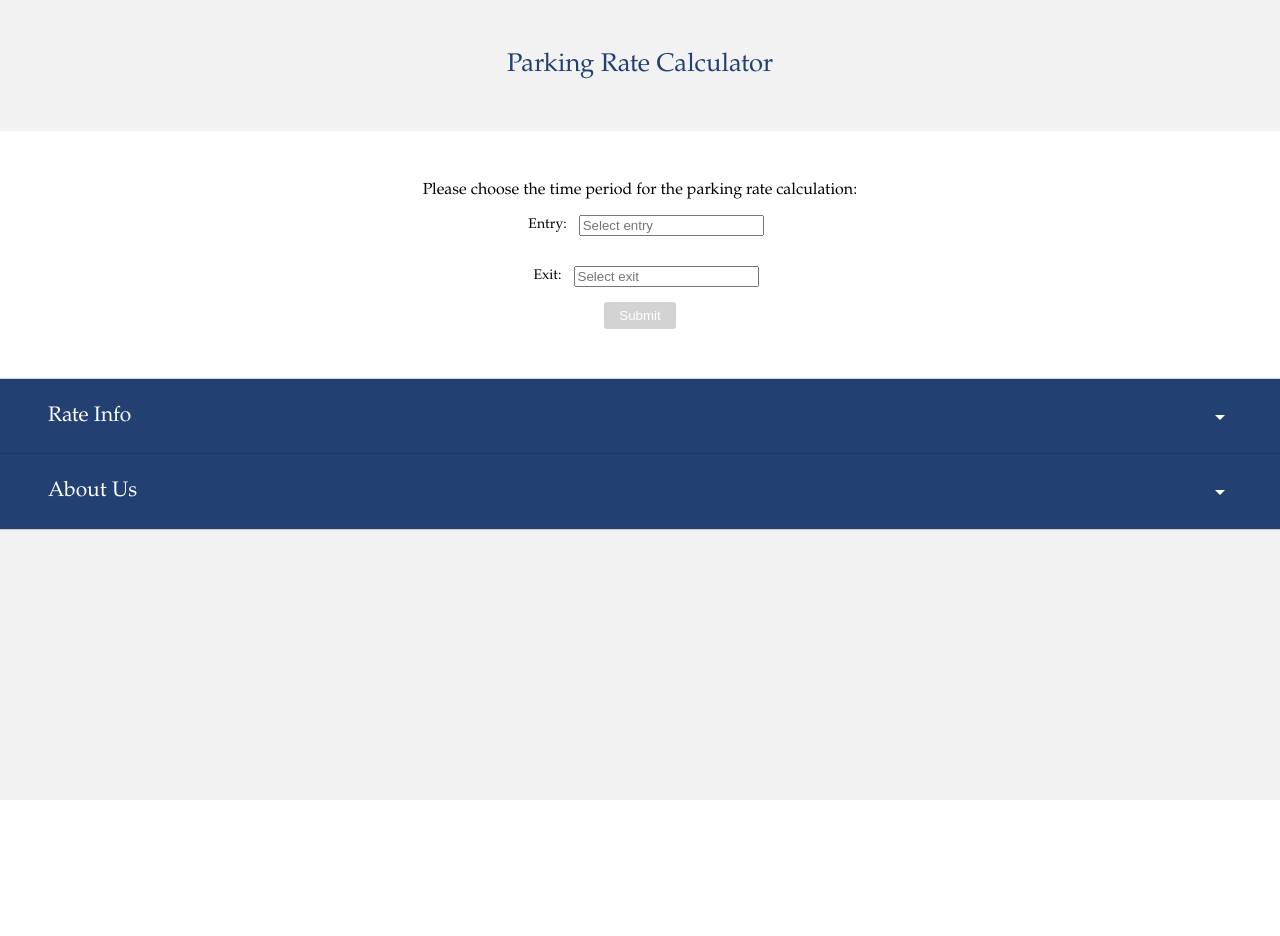
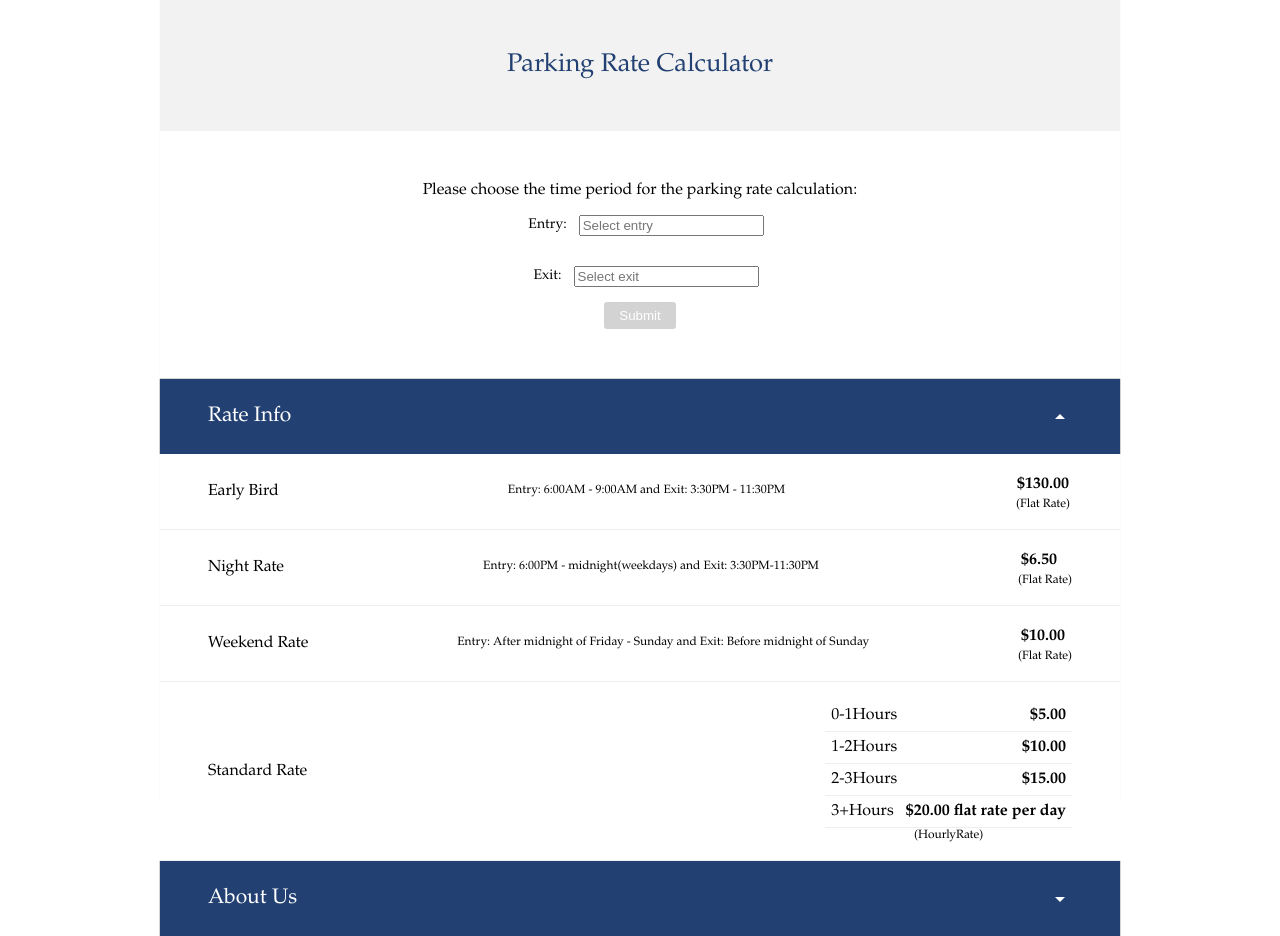
Before and after one commit to pexzu/parking-rates, a React (Create React App) app: page / in a window 1280 px wide. Before the commit the page ends 800 px from the top, so only its background shows below. Built offline with nearby package versions, Linux system fonts and the light colour scheme.

Commit message:
worked of few styling tweaks

```diff
--- a/src/common/home/Home.tsx
+++ b/src/common/home/Home.tsx
@@ -20,7 +20,7 @@ export default class Home extends React.Component<IHomeProps, IHomeState> {
   constructor(props: IHomeProps) {
     super(props);
     this.state = {
-      showInfo: false,
+      showInfo: true,
       showAboutUs: false,
       showCalculatedResult: false,
     };
--- a/src/common/home/HomeStyles.tsx
+++ b/src/common/home/HomeStyles.tsx
@@ -5,6 +5,9 @@ export const HomeContainer = styled.div`
   label: HomeContainer;
   height: 100vh;
   background: #f2f2f2;
+  max-width: 75%;
+  margin: auto;
+  box-shadow: 0 0 0.5px 0 #938888;
 `;
 
 export const HomeHeaderBlock = styled.header`
```
